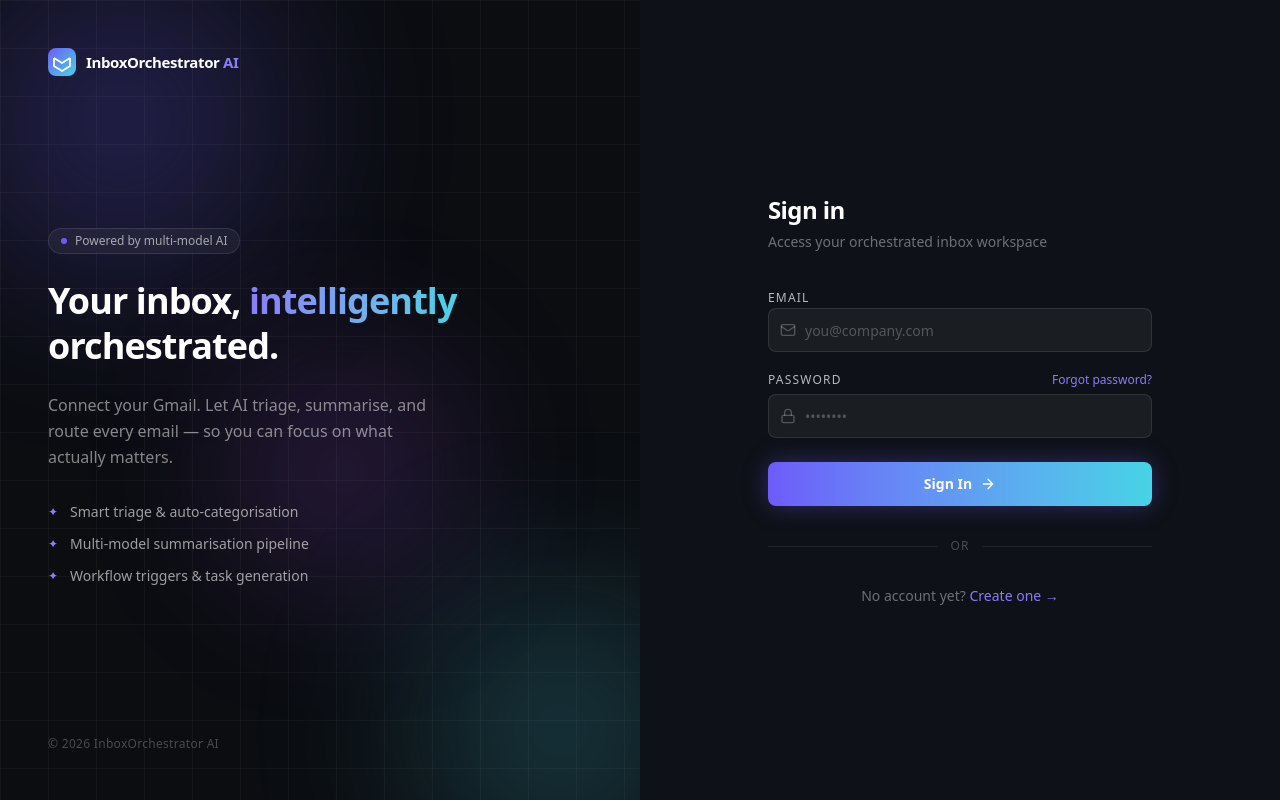
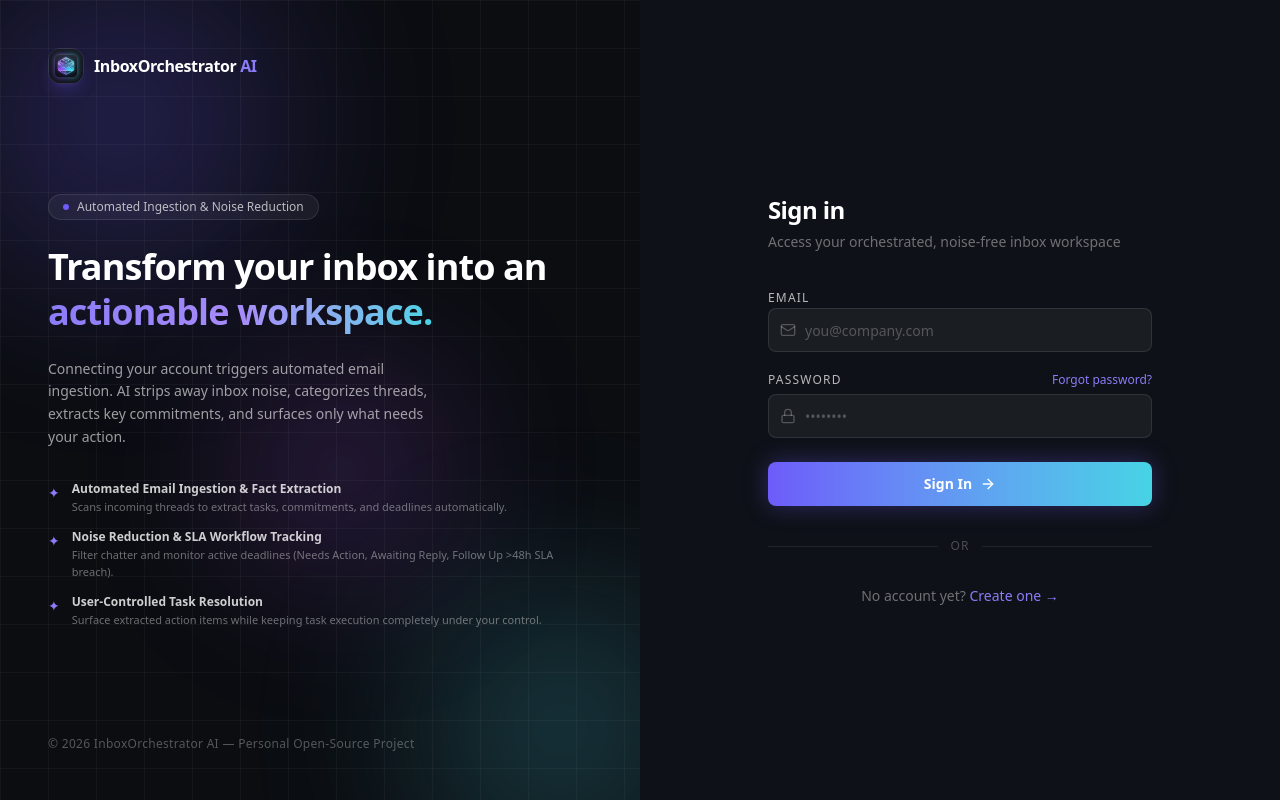
Before and after one commit to jarifulovi/inbox-orchestrator-web, a Next.js app: page /login in a window 1280 px wide. Built offline with nearby package versions, Linux system fonts and the light colour scheme; no server answers.

Commit message:
refactor: update authentication layouts and forms with enhanced messaging and centralized AppLogo component

```diff
--- a/src/app/(auth)/layout.tsx
+++ b/src/app/(auth)/layout.tsx
@@ -1,4 +1,5 @@
 import type { Metadata } from "next";
+import { AppLogo } from "@/components/shared/logo";
 
 export const metadata: Metadata = {
   title: "Auth – InboxOrchestrator AI",
@@ -27,84 +28,52 @@ export default function AuthLayout({
         </div>
 
         {/* Logo */}
-        <div className="relative z-10 flex items-center gap-2.5">
-          <span className="logo-icon">
-            <svg
-              width="28"
-              height="28"
-              viewBox="0 0 28 28"
-              fill="none"
-              xmlns="http://www.w3.org/2000/svg"
-            >
-              <rect width="28" height="28" rx="8" fill="url(#logoGrad)" />
-              <path
-                d="M6 10l8 5 8-5M6 10v8l8 5 8-5V10"
-                stroke="#fff"
-                strokeWidth="1.8"
-                strokeLinejoin="round"
-              />
-              <defs>
-                <linearGradient
-                  id="logoGrad"
-                  x1="0"
-                  y1="0"
-                  x2="28"
-                  y2="28"
-                  gradientUnits="userSpaceOnUse"
-                >
-                  <stop stopColor="#6d5bfa" />
-                  <stop offset="1" stopColor="#46d3e5" />
-                </linearGradient>
-              </defs>
-            </svg>
-          </span>
-          <span className="text-white font-semibold text-[15px] tracking-tight">
-            InboxOrchestrator <span className="text-[#8b7cf8]">AI</span>
-          </span>
+        <div className="relative z-10 flex items-center">
+          <AppLogo size={36} showText={true} href="/" />
         </div>
 
         {/* Hero copy */}
         <div className="relative z-10 space-y-6">
-          <div className="inline-flex items-center gap-2 rounded-full border border-white/10 bg-white/5 px-3 py-1 text-xs text-white/60 backdrop-blur">
+          <div className="inline-flex items-center gap-2 rounded-full border border-white/10 bg-white/5 px-3.5 py-1 text-xs text-white/70 backdrop-blur">
             <span className="size-1.5 rounded-full bg-[#6d5bfa] animate-pulse" />
-            Powered by multi-model AI
+            Automated Ingestion & Noise Reduction
           </div>
 
-          <h1 className="text-4xl font-bold text-white leading-tight tracking-tight">
-            Your inbox,{" "}
-            <span className="text-transparent bg-clip-text bg-gradient-to-r from-[#8b7cf8] to-[#46d3e5]">
-              intelligently
+          <h1 className="text-4xl font-extrabold text-white leading-tight tracking-tight">
+            Transform your inbox into an{" "}
+            <span className="text-transparent bg-clip-text bg-gradient-to-r from-[#8b7cf8] via-[#a78bfa] to-[#46d3e5]">
+              actionable workspace.
             </span>
-            <br />
-            orchestrated.
           </h1>
 
-          <p className="text-white/50 text-base leading-relaxed max-w-sm">
-            Connect your Gmail. Let AI triage, summarise, and route every email
-            — so you can focus on what actually matters.
+          <p className="text-white/60 text-sm leading-relaxed max-w-sm">
+            Connecting your account triggers automated email ingestion. AI strips away inbox noise, categorizes threads, extracts key commitments, and surfaces only what needs your action.
           </p>
 
           {/* Feature pills */}
-          <ul className="flex flex-col gap-3 pt-2">
+          <ul className="flex flex-col gap-3.5 pt-2">
             {[
-              { icon: "✦", label: "Smart triage & auto-categorisation" },
-              { icon: "✦", label: "Multi-model summarisation pipeline" },
-              { icon: "✦", label: "Workflow triggers & task generation" },
+              { icon: "✦", label: "Automated Email Ingestion & Fact Extraction", sub: "Scans incoming threads to extract tasks, commitments, and deadlines automatically." },
+              { icon: "✦", label: "Noise Reduction & SLA Workflow Tracking", sub: "Filter chatter and monitor active deadlines (Needs Action, Awaiting Reply, Follow Up >48h SLA breach)." },
+              { icon: "✦", label: "User-Controlled Task Resolution", sub: "Surface extracted action items while keeping task execution completely under your control." },
             ].map((f) => (
               <li
                 key={f.label}
-                className="flex items-center gap-3 text-sm text-white/60"
+                className="flex items-start gap-3 text-xs"
               >
-                <span className="text-[#8b7cf8] text-xs">{f.icon}</span>
-                {f.label}
+                <span className="text-[#8b7cf8] text-sm mt-0.5 shrink-0">{f.icon}</span>
+                <div>
+                  <span className="text-white/80 font-semibold block mb-0.5">{f.label}</span>
+                  <span className="text-white/40 text-[11px] leading-normal block">{f.sub}</span>
+                </div>
               </li>
             ))}
           </ul>
         </div>
 
         {/* Bottom quote */}
-        <p className="relative z-10 text-xs text-white/25 tracking-wide">
-          © {new Date().getFullYear()} InboxOrchestrator AI
+        <p className="relative z-10 text-xs text-white/30 tracking-wide">
+          © {new Date().getFullYear()} InboxOrchestrator AI — Personal Open-Source Project
         </p>
 
         <style>{`
@@ -150,38 +119,8 @@ export default function AuthLayout({
       {/* ── Right form panel ── */}
       <div className="flex flex-col items-center justify-center min-h-screen bg-[#0e1117] px-6 py-12 lg:px-16">
         {/* Mobile logo */}
-        <div className="mb-8 flex lg:hidden items-center gap-2.5">
-          <svg
-            width="24"
-            height="24"
-            viewBox="0 0 28 28"
-            fill="none"
-            xmlns="http://www.w3.org/2000/svg"
-          >
-            <rect width="28" height="28" rx="8" fill="url(#logoGradMobile)" />
-            <path
-              d="M6 10l8 5 8-5M6 10v8l8 5 8-5V10"
-              stroke="#fff"
-              strokeWidth="1.8"
-              strokeLinejoin="round"
-            />
-            <defs>
-              <linearGradient
-                id="logoGradMobile"
-                x1="0"
-                y1="0"
-                x2="28"
-                y2="28"
-                gradientUnits="userSpaceOnUse"
-              >
-                <stop stopColor="#6d5bfa" />
-                <stop offset="1" stopColor="#46d3e5" />
-              </linearGradient>
-            </defs>
-          </svg>
-          <span className="text-white font-semibold text-[15px] tracking-tight">
-            InboxOrchestrator <span className="text-[#8b7cf8]">AI</span>
-          </span>
+        <div className="mb-8 flex lg:hidden items-center">
+          <AppLogo size={32} showText={true} href="/" />
         </div>
 
         <div className="w-full max-w-sm">{children}</div>
--- a/src/app/(auth)/login/page.tsx
+++ b/src/app/(auth)/login/page.tsx
@@ -19,7 +19,7 @@ export default function LoginPage() {
   const [password, setPassword] = useState("");
   const [loading, setLoading] = useState(false);
 
-  const handleLogin = async (e: React.FormEvent) => {
+  const handleLogin = async (e: React.FormEvent<HTMLFormElement>) => {
     e.preventDefault();
     if (!email || !password) {
       toast.error("Please fill in all fields");
@@ -49,7 +49,7 @@ export default function LoginPage() {
           Sign in
         </h2>
         <p className="text-sm text-white/40">
-          Access your orchestrated inbox workspace
+          Access your orchestrated, noise-free inbox workspace
         </p>
       </div>
 
--- a/src/app/(auth)/register/page.tsx
+++ b/src/app/(auth)/register/page.tsx
@@ -63,7 +63,7 @@ export default function RegisterPage() {
   const [password, setPassword] = useState("");
   const [loading, setLoading] = useState(false);
 
-  const handleRegister = async (e: React.FormEvent) => {
+  const handleRegister = async (e: React.FormEvent<HTMLFormElement>) => {
     e.preventDefault();
     if (!email || !password) {
       toast.error("Email and password are required");
@@ -184,10 +184,8 @@ export default function RegisterPage() {
               fill="currentColor"
             />
           </svg>
-          <p className="text-xs text-white/45 leading-relaxed">
-            After signup you'll connect your{" "}
-            <span className="text-[#8b7cf8]">Google account</span> to activate
-            email orchestration.
+          <p className="text-xs text-white/50 leading-relaxed">
+            Connecting your <span className="text-[#8b7cf8] font-semibold">Google account</span> activates automated ingestion to strip away noise and extract actionable tasks.
           </p>
         </div>
 
```
